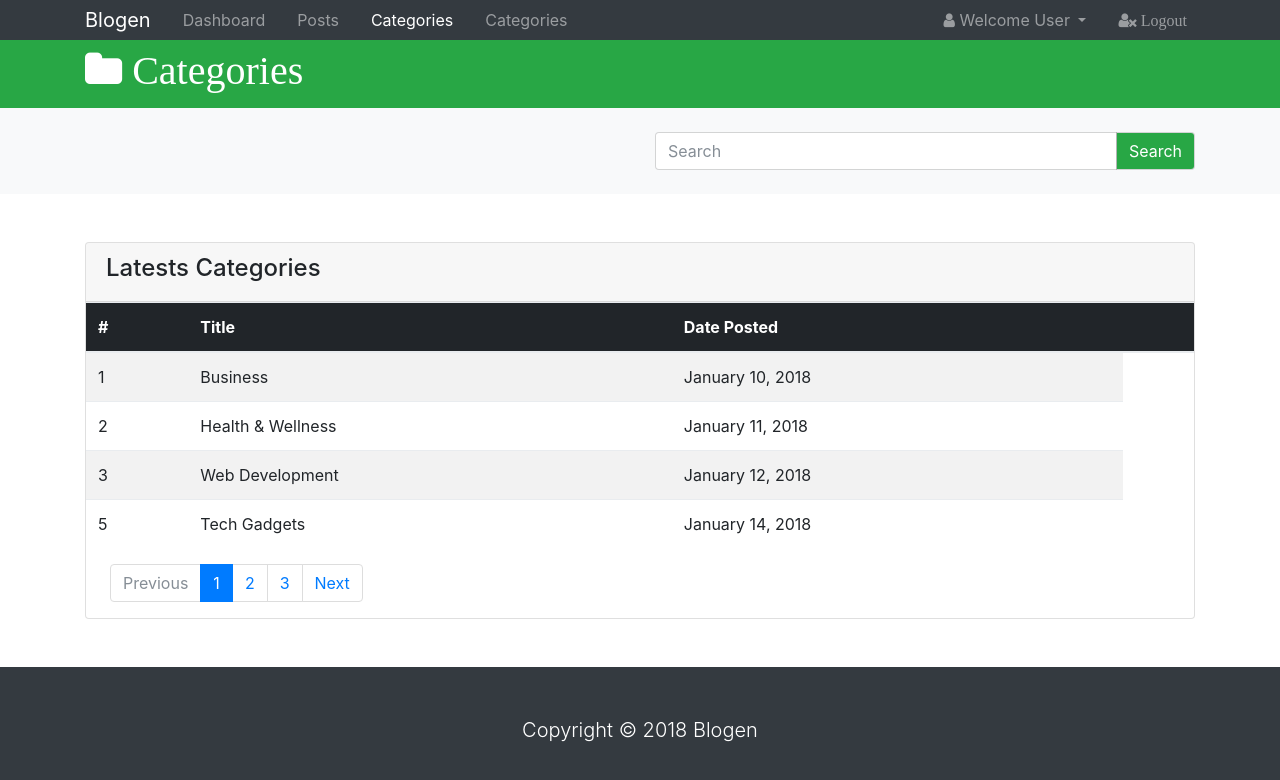
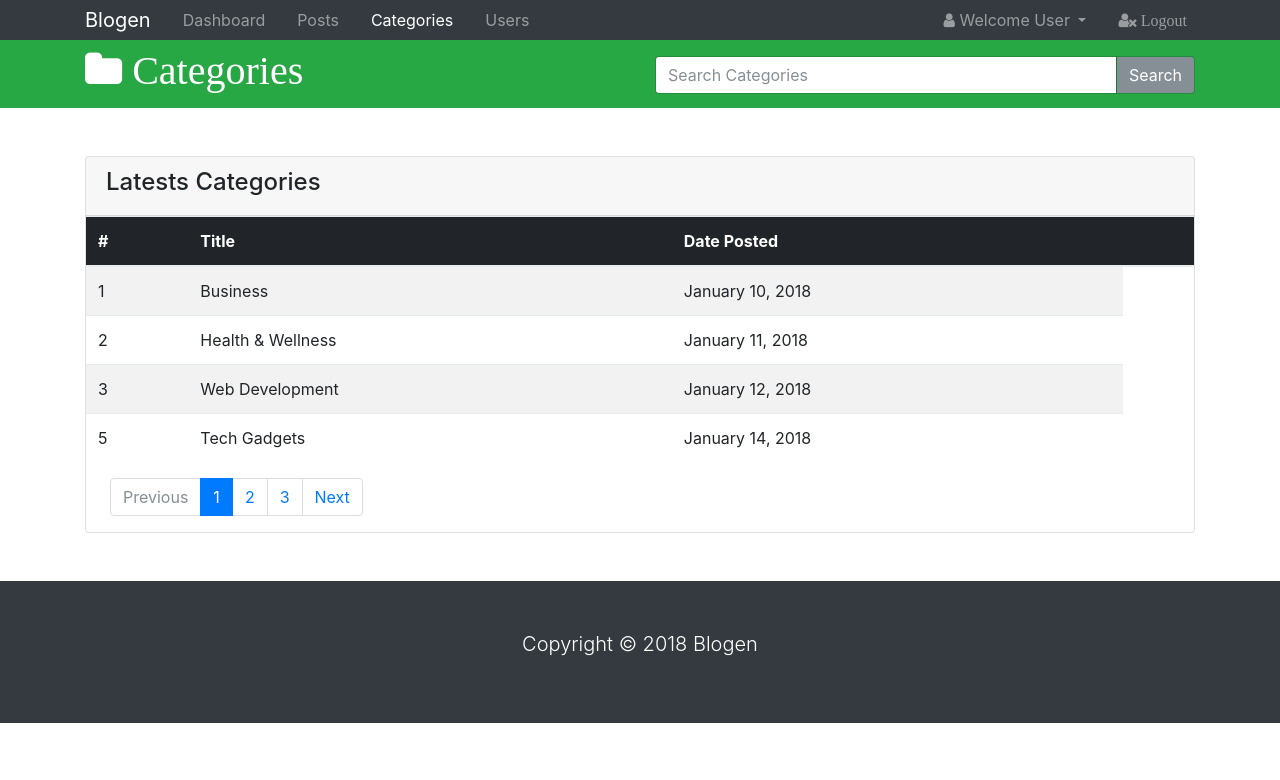
Before and after one commit to jonriddick/blogen, a website: page src/categories.html in a window 1280 px wide. Drawn offline with Linux system fonts and the light colour scheme; a script that the page names is missing.

Commit message:
Fixing search button

```diff
--- a/src/categories.html
+++ b/src/categories.html
@@ -28,7 +28,7 @@
             <a href="categories.html" class="nav-link">Categories</a>
           </li>
           <li class="nav-item px-2">
-            <a href="categories.html" class="nav-link">Categories</a>
+            <a href="users.html" class="nav-link">Users</a>
           </li>
         </ul>
 
@@ -62,12 +62,20 @@
         <div class="col-md-6">
           <h1><i class="fa fa-folder"> Categories</i></h1>
         </div>
+        <div class="col-md-6 ml-auto mt-2">
+          <div class="input-group">
+              <input type="text" class="form-control" placeholder="Search Categories">
+              <span class="input-group-btn">
+                  <button class="btn btn-secondary">Search</button>
+              </span>
+          </div>
+        </div>
       </div>
     </div>
   </header>
 
   <!-- ACTIONS -->
-  <section id="actions" class="py-4 mb-4 bg-light">
+  <!-- <section id="actions" class="py-4 mb-4 bg-light">
     <div class="container">
       <div class="row">
         <div class="col-md-6 ml-auto">
@@ -80,7 +88,7 @@
         </div>
       </div>
     </div>
-  </section>
+  </section> -->
 
   <!-- CATEGORIES -->
   <section id="posts" class="mt-5">
```
Also changed, not shown: src/index.html (+1 -1 lines), src/posts.html (+1 -1 lines), src/users.html (+10 -2 lines).
